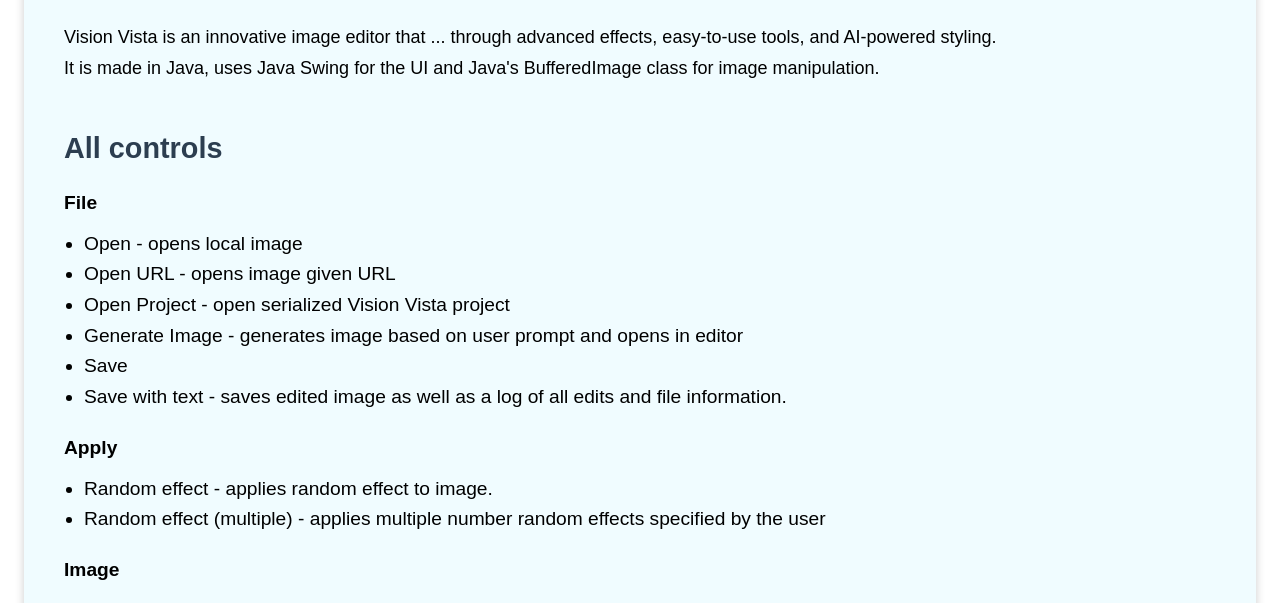
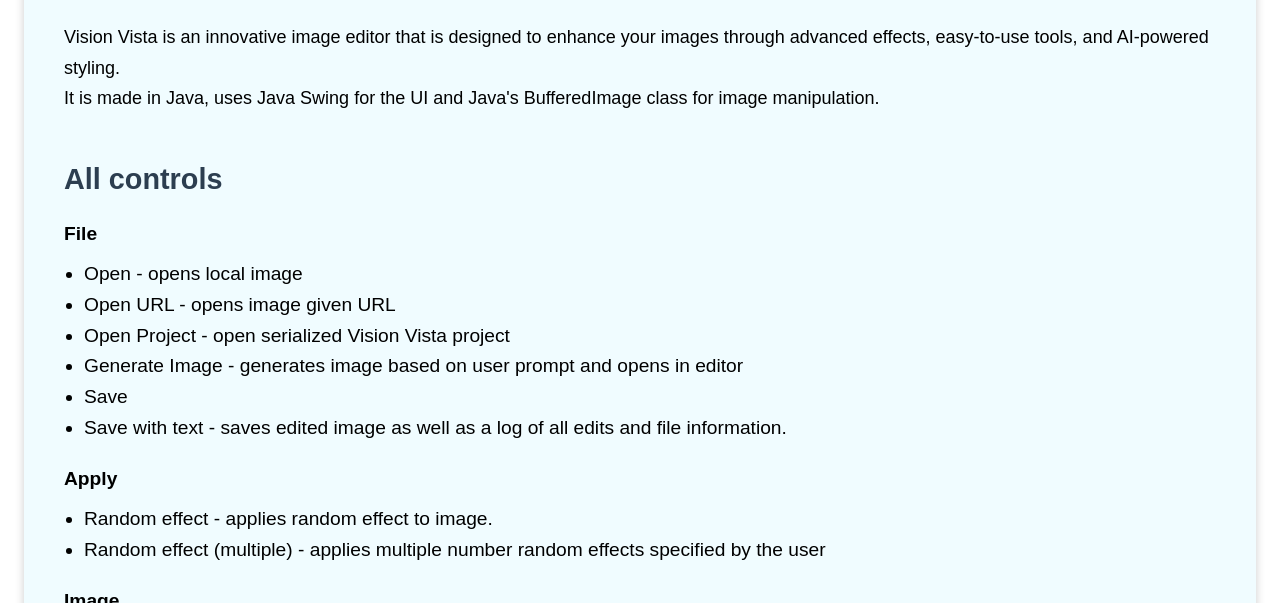
Before and after one commit to Vihaan314/VisionVistaWebsite, a plain HTML site: page about.html in a window 1280 px wide. Shown: the part 197-800 px from the top of the page. Drawn offline with nearby package versions, Linux system fonts and the light colour scheme.

Commit message:
small fix

```diff
--- a/about.html
+++ b/about.html
@@ -42,7 +42,7 @@
             <section id="about">
                 <h1>About Vision Vista</h1>
                 <p>
-                    Vision Vista is an innovative image editor that ... through advanced effects, easy-to-use tools, and AI-powered styling.
+                    Vision Vista is an innovative image editor that is designed to enhance your images through advanced effects, easy-to-use tools, and AI-powered styling.
                     <br>
                     It is made in Java, uses Java Swing for the UI and Java's BufferedImage class for image manipulation.
                 </p>
```
